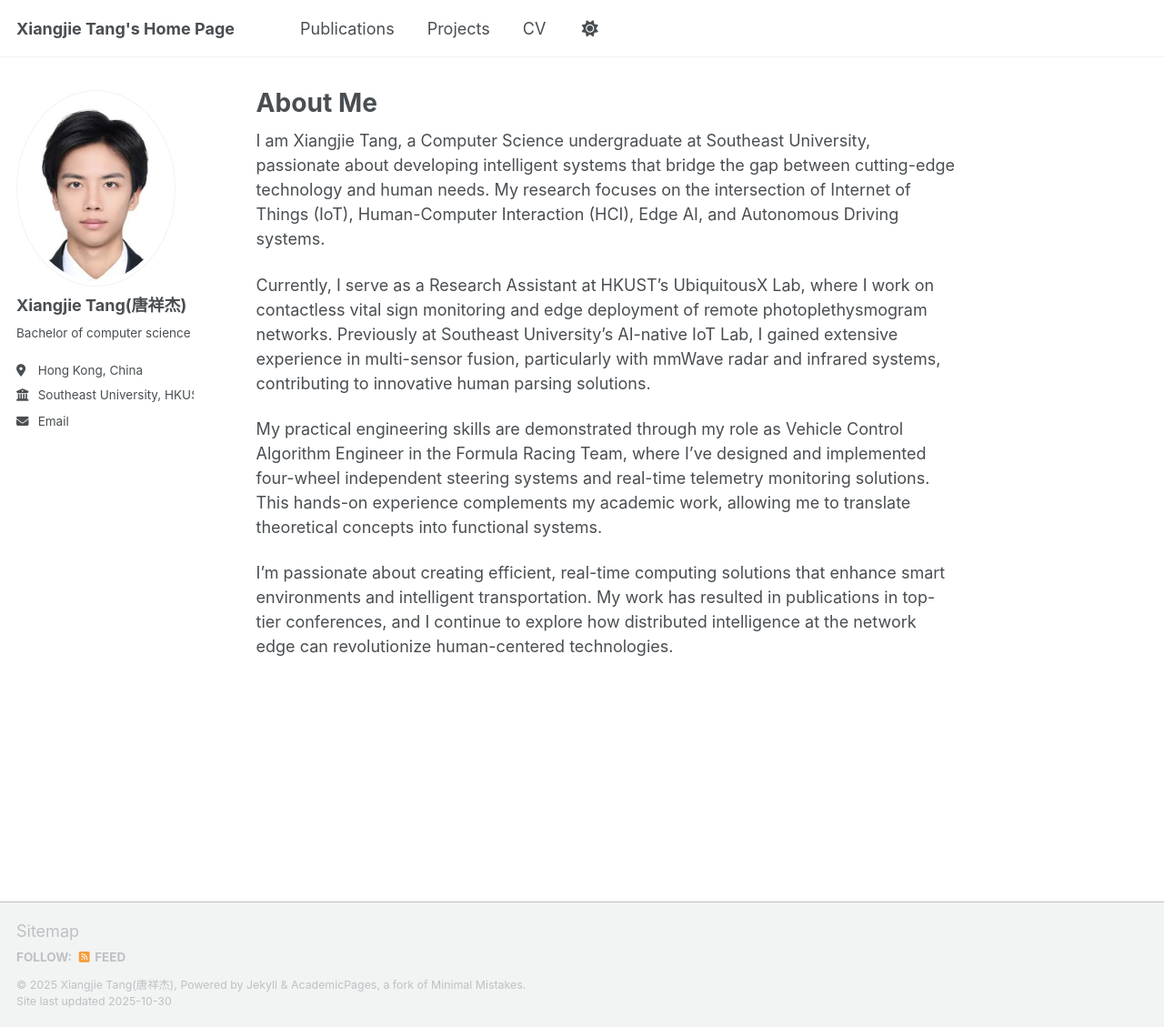
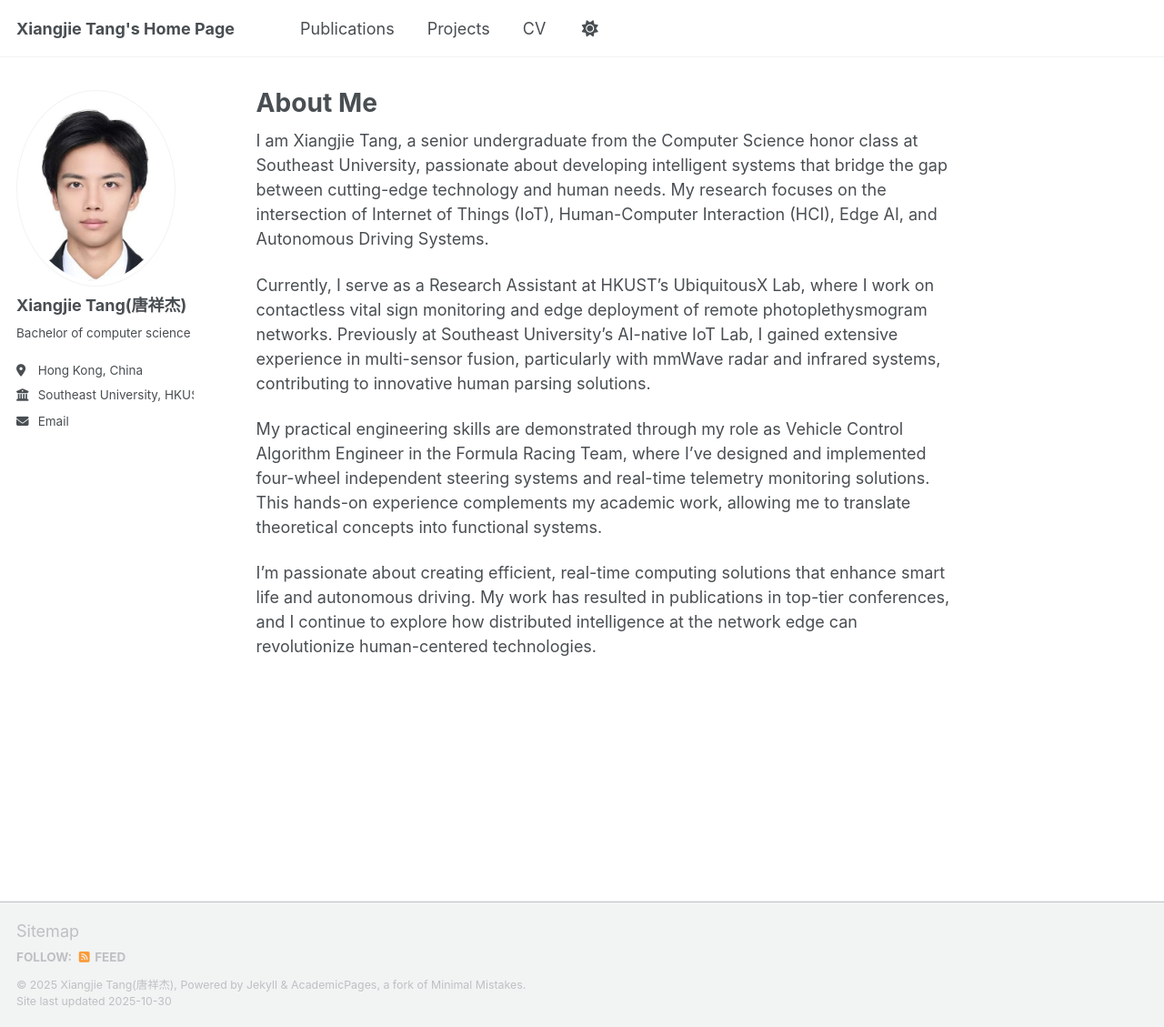
Before and after one commit to WolerT/WolerT.github.io, a Jekyll site: the page built from _pages/about.md, in a window 1280 px wide and 1129 px high. Shown: the whole window at 91% size. Built offline with Jekyll 4.4.1, drawn with Linux system fonts in a browser that asks for light colours; a script that is not in the unit is left out.

Commit message:
changeabout

```diff
--- a/_pages/about.md
+++ b/_pages/about.md
@@ -9,10 +9,10 @@ redirect_from:
 
 
 
-I am Xiangjie Tang, a Computer Science undergraduate at Southeast University, passionate about developing intelligent systems that bridge the gap between cutting-edge technology and human needs. My research focuses on the intersection of Internet of Things (IoT), Human-Computer Interaction (HCI), Edge AI, and Autonomous Driving systems.
+I am Xiangjie Tang, a senior undergraduate from the Computer Science honor class at Southeast University, passionate about developing intelligent systems that bridge the gap between cutting-edge technology and human needs. My research focuses on the intersection of Internet of Things (IoT), Human-Computer Interaction (HCI), Edge AI, and Autonomous Driving Systems.
 
 Currently, I serve as a Research Assistant at HKUST's UbiquitousX Lab, where I work on contactless vital sign monitoring and edge deployment of remote photoplethysmogram networks. Previously at Southeast University's AI-native IoT Lab, I gained extensive experience in multi-sensor fusion, particularly with mmWave radar and infrared systems, contributing to innovative human parsing solutions.
 
 My practical engineering skills are demonstrated through my role as Vehicle Control Algorithm Engineer in the Formula Racing Team, where I've designed and implemented four-wheel independent steering systems and real-time telemetry monitoring solutions. This hands-on experience complements my academic work, allowing me to translate theoretical concepts into functional systems.
 
-I'm passionate about creating efficient, real-time computing solutions that enhance smart environments and intelligent transportation. My work has resulted in publications in top-tier conferences, and I continue to explore how distributed intelligence at the network edge can revolutionize human-centered technologies.
+I'm passionate about creating efficient, real-time computing solutions that enhance smart life and autonomous driving. My work has resulted in publications in top-tier conferences, and I continue to explore how distributed intelligence at the network edge can revolutionize human-centered technologies.
```
